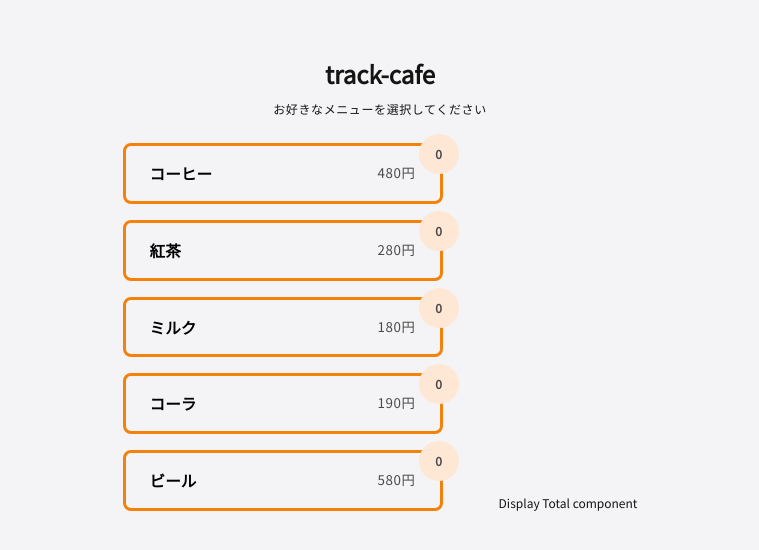
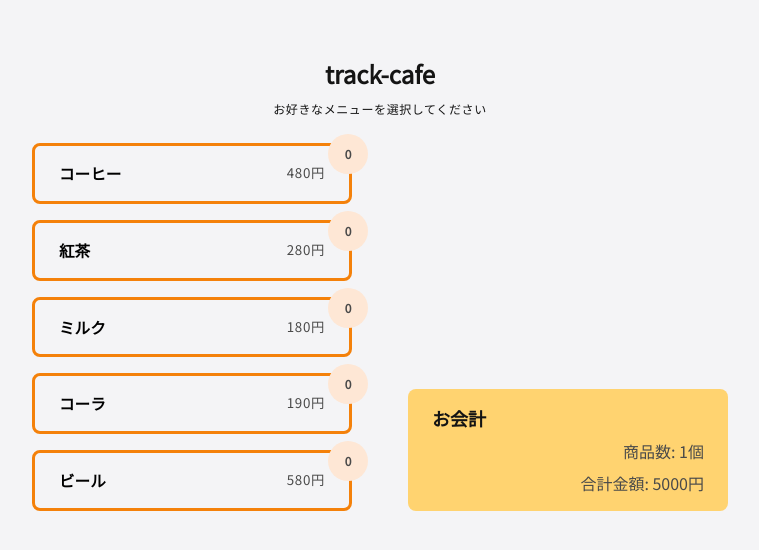
Before and after one commit to Hikari7/coding-assignment-0116, a React (Create React App) app: page / in a window 1280 px wide. Shown: the top 550 px of the page, without its empty margins (260-1019 px from the left). Built offline with nearby package versions, Linux system fonts and the light colour scheme.

Commit message:
styles: added Total section UI

```diff
--- a/src/App.scss
+++ b/src/App.scss
@@ -19,6 +19,14 @@
     @include mixin.flexLayout;
     flex-direction: column;
     gap: 16px;
+  }
+
+  .total_container {
+    flex-direction: column;
+    width: 320px;
+    background-color: #ffd370;
+    border-radius: 8px;
+    padding: 16px 24px;
   }
 }
 
@@ -81,3 +89,16 @@
   right: -5%;
   top: -15%;
 }
+
+.total_inner {
+  @include mixin.flexLayout;
+  flex-direction: column;
+  gap: 8px;
+  margin-top: 8px;
+  align-items: end;
+}
+
+.total_text {
+  color: mixin.$secondary-font-color;
+  font-size: 16px;
+}
--- a/src/App.tsx
+++ b/src/App.tsx
@@ -3,6 +3,7 @@ import './App.scss';
 import MenuButton from './components/MenuButton';
 import { menuData } from './const/menuData';
 import { useOrder } from './hooks/useOrder';
+import { Total } from './components/Total';
 
 function App() {
   const { count, handleAddOrder } = useOrder();
@@ -28,7 +29,8 @@ function App() {
             );
           })}
         </div>
-        <div>Display Total component</div>
+        {/* TODO: add props */}
+        <Total />
       </div>
     </div>
   );
--- /dev/null
+++ b/src/components/Total.tsx
@@ -0,0 +1,11 @@
+export const Total = () => {
+  return (
+    <div className='total_container'>
+      <h2>お会計</h2>
+      <div className='total_inner'>
+        <span className='total_text'>商品数: 1個</span>
+        <span className='total_text'>合計金額: 5000円</span>
+      </div>
+    </div>
+  );
+};
```
